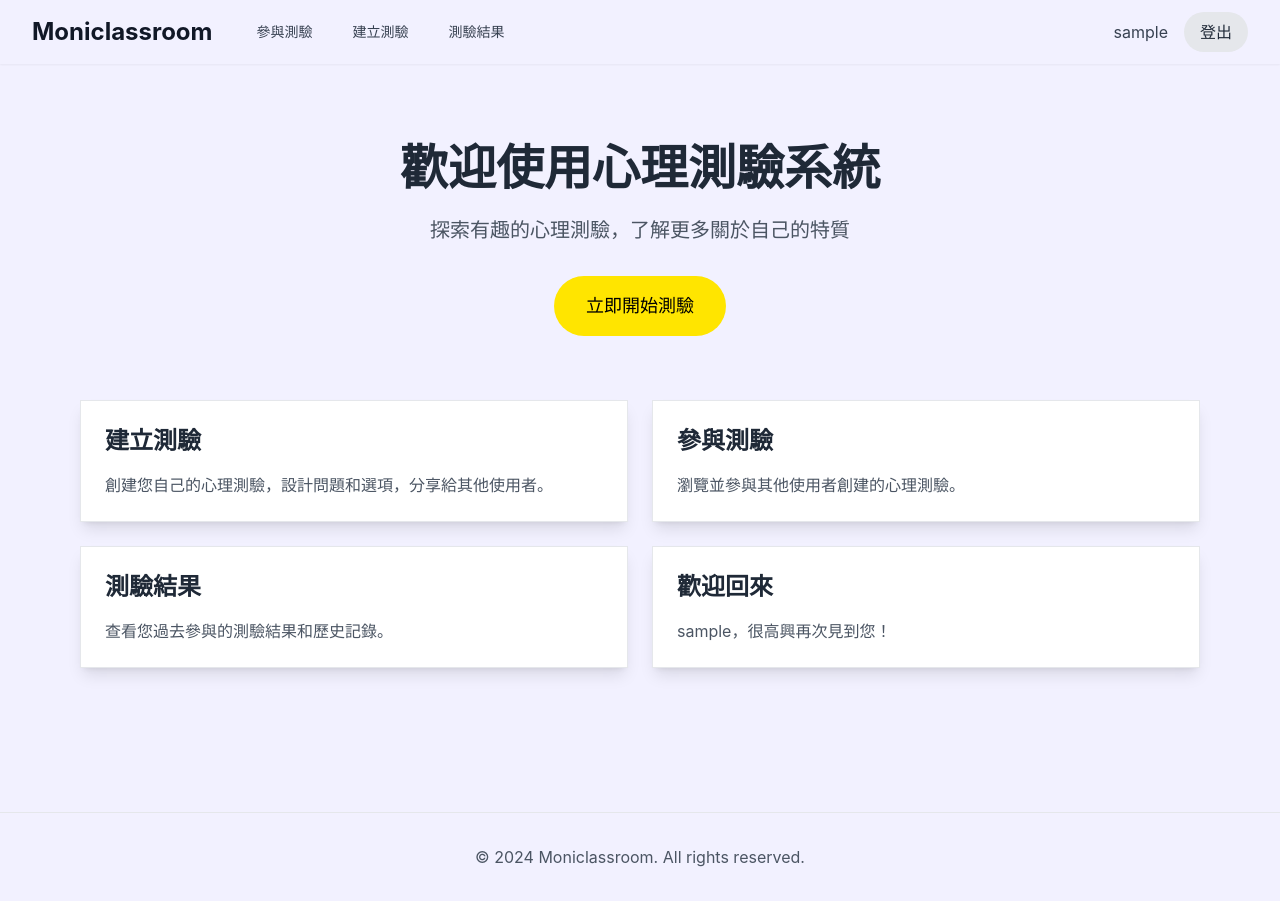
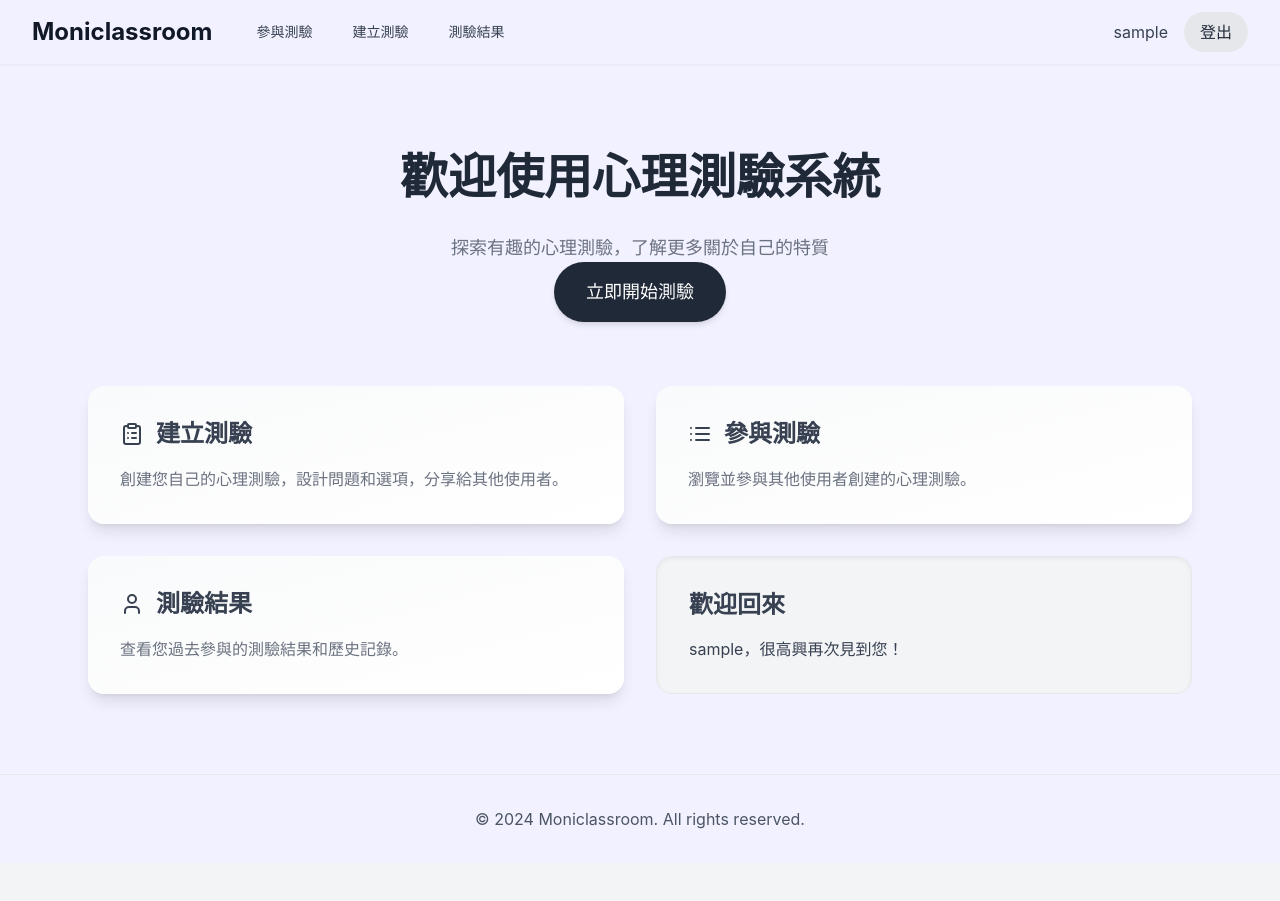
Before and after one commit to rongzunzzz/113-1-WebApp-Final, a React (Vite) app in the folder frontend/: page / in a window 1280 px wide. After the commit the page ends 863 px from the top, so only its background shows below. Built offline with nearby package versions, Linux system fonts and the light colour scheme; sample sign-in values are in the browser's storage.

Commit message:
very small frontend alter

```diff
--- a/frontend/src/components/TestCard.jsx
+++ b/frontend/src/components/TestCard.jsx
@@ -4,30 +4,30 @@ import { Trash2 } from 'lucide-react';
 
 export function TestCard({ test, isOwner, onDelete }) {
   return (
-    <div className="bg-white p-6 rounded-lg shadow-md border border-gray-200">
+    <div className="bg-white p-6 rounded-lg shadow-md border border-gray-200 hover:shadow-lg transition-shadow duration-300">
       <div className="flex justify-between items-center">
         <div>
-          <h2 className="text-xl font-semibold mb-2">{test.title}</h2>
+          <h2 className="text-xl font-semibold mb-2 text-gray-800">{test.title}</h2>
           <p className="text-gray-600">
             共 {test.questions.length} 個問題
           </p>
         </div>
         <div className="flex items-center space-x-2">
           <Link to={`/test/${test.testId}`}>
-            <Button className="bg-custom-secondary hover:bg-black hover:text-white">
+            <Button className="bg-custom-secondary hover:bg-black hover:text-white transition duration-300">
               開始測驗
             </Button>
           </Link>
           {isOwner && (
             <>
               <Link to={`/edit/${test.testId}`}>
-                <Button className="bg-custom-secondary hover:bg-black hover:text-white">
+                <Button className="bg-custom-secondary hover:bg-black hover:text-white transition duration-300">
                   編輯測驗
                 </Button>
               </Link>
               <Button
                 onClick={() => onDelete(test.testId, test.title)}
-                className="bg-white text-red-500 hover:bg-red-50"
+                className="bg-white text-red-500 hover:bg-red-50 hover:text-red-700 transition duration-300"
               >
                 <Trash2 className="h-5 w-5" />
               </Button>
--- a/frontend/src/components/TestSection.jsx
+++ b/frontend/src/components/TestSection.jsx
@@ -3,7 +3,7 @@ import { TestCard } from './TestCard';
 export function TestSection({ title, tests, isOwner, onDelete, emptyMessage }) {
   return (
     <div className="mb-8">
-      <h2 className="text-2xl font-bold mb-6">{title}</h2>
+      <h2 className="text-2xl font-bold mb-6 text-gray-800">{title}</h2>
       {tests.length > 0 ? (
         <div className="space-y-4">
           {tests.map((test, i) => (
@@ -12,6 +12,7 @@ export function TestSection({ title, tests, isOwner, onDelete, emptyMessage }) {
               test={test}
               isOwner={isOwner}
               onDelete={onDelete}
+              className="hover:shadow-lg transition-shadow duration-300 rounded-lg border border-gray-200"
             />
           ))}
         </div>
--- a/frontend/src/pages/Home.jsx
+++ b/frontend/src/pages/Home.jsx
@@ -2,41 +2,43 @@ import { Link } from 'react-router-dom';
 import { useAuth } from '../context/AuthContext';
 import { useTest } from '../context/TestContext';
 import { Button } from '../components/ui/button';
-import { ArrowRight } from 'lucide-react'; // 引入箭頭圖標
+import { ArrowRight, User, List, ClipboardList } from 'lucide-react';
 
 export default function Home() {
   const { user } = useAuth();
   const { savedTests } = useTest();
 
-  // 只顯示最新的4個測驗
   const recentTests = savedTests.slice(-4);
 
   return (
-    <div className="max-w-6xl mx-auto px-4 py-12">
+    <div className="max-w-6xl mx-auto px-6 py-12 space-y-16">
       {/* Hero Section */}
-      <div className="text-center mb-16">
-        <h1 className="text-4xl md:text-5xl font-bold mb-6">
+      <section className="text-center space-y-6">
+        <h1 className="text-5xl font-bold text-gray-800 leading-snug">
           歡迎使用心理測驗系統
         </h1>
-        <p className="text-xl text-gray-600 mb-8">
+        <p className="text-lg text-gray-500">
           探索有趣的心理測驗，了解更多關於自己的特質
         </p>
         <Link to="/tests">
-          <Button className="bg-custom-secondary hover:bg-black hover:text-white text-lg px-8 py-4">
+          <Button className="bg-gray-800 text-white hover:bg-gray-900 text-lg px-8 py-4 rounded-full shadow-md">
             立即開始測驗
           </Button>
         </Link>
-      </div>
+      </section>
 
       {/* 功能卡片區 */}
-      <div className="grid md:grid-cols-2 gap-6 mb-16">
+      <section className="grid md:grid-cols-2 gap-8">
         {user && (
           <Link
             to="/create"
-            className="bg-white p-6 rounded-lg shadow-lg hover:shadow-xl transition-all duration-300 border border-gray-200 hover:border-gray-300"
+            className="bg-gradient-to-br from-gray-50 to-white p-8 rounded-2xl shadow-lg hover:shadow-xl transition-all hover:-translate-y-2"
           >
-            <h2 className="text-2xl font-semibold mb-4">建立測驗</h2>
-            <p className="text-gray-600">
+            <div className="flex items-center space-x-3 mb-4">
+              <ClipboardList className="w-6 h-6 text-gray-700" />
+              <h2 className="text-2xl font-bold text-gray-700">建立測驗</h2>
+            </div>
+            <p className="text-gray-500 leading-relaxed">
               創建您自己的心理測驗，設計問題和選項，分享給其他使用者。
             </p>
           </Link>
@@ -44,10 +46,13 @@ export default function Home() {
 
         <Link
           to="/tests"
-          className="bg-white p-6 rounded-lg shadow-lg hover:shadow-xl transition-all duration-300 border border-gray-200 hover:border-gray-300"
+          className="bg-gradient-to-br from-gray-50 to-white p-8 rounded-2xl shadow-lg hover:shadow-xl transition-all hover:-translate-y-2"
         >
-          <h2 className="text-2xl font-semibold mb-4">參與測驗</h2>
-          <p className="text-gray-600">
+          <div className="flex items-center space-x-3 mb-4">
+            <List className="w-6 h-6 text-gray-700" />
+            <h2 className="text-2xl font-bold text-gray-700">參與測驗</h2>
+          </div>
+          <p className="text-gray-500 leading-relaxed">
             瀏覽並參與其他使用者創建的心理測驗。
           </p>
         </Link>
@@ -55,36 +60,37 @@ export default function Home() {
         {user && (
           <Link
             to="/results"
-            className="bg-white p-6 rounded-lg shadow-lg hover:shadow-xl transition-all duration-300 border border-gray-200 hover:border-gray-300"
+            className="bg-gradient-to-br from-gray-50 to-white p-8 rounded-2xl shadow-lg hover:shadow-xl transition-all hover:-translate-y-2"
           >
-            <h2 className="text-2xl font-semibold mb-4">測驗結果</h2>
-            <p className="text-gray-600">
+            <div className="flex items-center space-x-3 mb-4">
+              <User className="w-6 h-6 text-gray-700" />
+              <h2 className="text-2xl font-bold text-gray-700">測驗結果</h2>
+            </div>
+            <p className="text-gray-500 leading-relaxed">
               查看您過去參與的測驗結果和歷史記錄。
             </p>
           </Link>
         )}
 
         {user && (
-          <div className="bg-white p-6 rounded-lg shadow-lg border border-gray-200">
+          <div className="bg-gray-100 p-8 rounded-2xl shadow-inner text-gray-700 border border-gray-200">
             <h2 className="text-2xl font-semibold mb-4">歡迎回來</h2>
-            <p className="text-gray-600">
-              {user.username}，很高興再次見到您！
-            </p>
+            <p>{user.username}，很高興再次見到您！</p>
           </div>
         )}
-      </div>
+      </section>
 
       {/* 熱門測驗區 */}
       {savedTests.length > 0 && (
-        <div className="bg-white p-8 rounded-lg shadow-lg border border-gray-200">
+        <section className="bg-white p-8 rounded-2xl shadow-lg border border-gray-100">
           <div className="flex justify-between items-center mb-6">
-            <h2 className="text-2xl font-bold">熱門測驗</h2>
+            <h2 className="text-3xl font-bold text-gray-700">熱門測驗</h2>
             <Link
               to="/tests"
-              className="text-custom-secondary hover:text-black flex items-center"
+              className="text-gray-500 hover:text-gray-700 flex items-center space-x-1"
             >
-              查看全部
-              <ArrowRight className="w-4 h-4 ml-1" />
+              <span>查看全部</span>
+              <ArrowRight className="w-5 h-5" />
             </Link>
           </div>
 
@@ -93,33 +99,31 @@ export default function Home() {
               <Link
                 key={test.id}
                 to={`/test/${test.id}`}
-                className="group relative bg-gray-50 p-6 rounded-lg hover:shadow-md transition-all duration-300"
+                className="group relative bg-gradient-to-br from-gray-50 to-white p-6 rounded-2xl shadow-md hover:shadow-lg transition-transform transform hover:-translate-y-2"
               >
                 {test.backgroundImage && (
                   <div
-                    className="absolute inset-0 rounded-lg opacity-10 group-hover:opacity-20 transition-opacity duration-300"
+                    className="absolute inset-0 rounded-2xl opacity-10 group-hover:opacity-20 transition-opacity duration-300"
                     style={{
                       backgroundImage: `url(${test.backgroundImage})`,
                       backgroundSize: 'cover',
-                      backgroundPosition: 'center'
+                      backgroundPosition: 'center',
                     }}
                   />
                 )}
                 <div className="relative">
-                  <h3 className="text-xl font-semibold mb-2 group-hover:text-custom-secondary transition-colors">
+                  <h3 className="text-xl font-semibold text-gray-700 mb-2 group-hover:text-gray-900 transition-colors">
                     {test.title}
                   </h3>
-                  <p className="text-gray-600 mb-4">
-                    {test.questions.length} 個問題
-                  </p>
-                  <Button className="w-full bg-custom-secondary hover:bg-black hover:text-white">
+                  <p className="text-gray-500">{test.questions.length} 個問題</p>
+                  <Button className="mt-4 w-full bg-gray-800 text-white hover:bg-gray-900 rounded-full">
                     開始測驗
                   </Button>
                 </div>
               </Link>
             ))}
           </div>
-        </div>
+        </section>
       )}
     </div>
   );
--- a/frontend/src/pages/Tests.jsx
+++ b/frontend/src/pages/Tests.jsx
@@ -3,10 +3,13 @@ import axios from 'axios';
 import { useTest } from '../context/TestContext';
 import { useAuth } from '../context/AuthContext';
 import { TestSection } from '../components/TestSection';
+import { Trash2, FileText } from 'lucide-react';
 
 export default function Tests() {
   const { user } = useAuth();
   const { deleteTest, displayedTests, setDisplayedTests } = useTest();
+  const [myTests, setMyTests] = useState([]);
+  const [othersTests, setOtherTests] = useState([]);
 
   const handleDelete = async (testId, testTitle) => {
     if (window.confirm(`確定要刪除「${testTitle}」這個測驗嗎？`)) {
@@ -21,6 +24,8 @@ export default function Tests() {
         if (success) {
           console.log(message);
           setDisplayedTests(allTests);
+          setMyTests(allTests.filter((test) => test.userId === user.userId));
+          setOtherTests(allTests.filter((test) => test.userId !== user.userId));
         }
       } catch (error) {
         console.error('Error fetching tests:', error);
@@ -28,30 +33,60 @@ export default function Tests() {
     };
 
     fetchTests();
-  }, [displayedTests]);
-
-  const myTests = displayedTests.filter(test => test.userId === user.userId);
-  const othersTests = displayedTests.filter(test => test.userId !== user.userId);
+  }, []);
 
   return (
-    <div className="max-w-4xl mx-auto">
-      <h1 className="text-2xl font-bold mb-6">可用測驗</h1>
+    <div className="container mx-auto px-4 py-8 min-h-screen">
+      <div className="max-w-4xl mx-auto bg-white shadow-lg rounded-2xl p-8 space-y-8">
+        {/* Header */}
+        <div className="flex items-center space-x-4 border-b pb-4">
+          <FileText className="w-10 h-10 text-blue-500" />
+          <h1 className="text-3xl font-extrabold text-gray-800">可用測驗</h1>
+        </div>
 
+        {/* My Tests Section */}
         <TestSection
           title="我的測驗"
           tests={myTests}
           isOwner={true}
           onDelete={handleDelete}
           emptyMessage="你還沒有建立任何測驗"
+          renderCustom={(test) => (
+            <div className="bg-gray-50 rounded-xl p-4 flex items-center justify-between hover:bg-gray-100 transition-colors duration-300 shadow-sm hover:shadow-md transform hover:scale-[1.02]">
+              <div>
+                <h2 className="text-lg font-semibold text-gray-800">{test.title}</h2>
+                <p className="text-sm text-gray-600">
+                  建立日期: {new Date(test.createdAt).toLocaleDateString()}
+                </p>
+              </div>
+              <button
+                onClick={() => handleDelete(test.id, test.title)}
+                className="text-red-500 hover:text-red-700 hover:bg-red-100 p-2 rounded-full transition-colors duration-300"
+                aria-label="刪除測驗"
+              >
+                <Trash2 className="w-5 h-5" />
+              </button>
+            </div>
+          )}
         />
 
+        {/* Other Tests Section */}
         <TestSection
           title="其他測驗"
           tests={othersTests}
           isOwner={false}
           onDelete={handleDelete}
           emptyMessage="目前沒有其他人的測驗"
+          renderCustom={(test) => (
+            <div className="bg-gray-50 rounded-xl p-4 flex items-center hover:bg-gray-100 transition-colors duration-300 shadow-sm hover:shadow-md transform hover:scale-[1.02]">
+              <div>
+                <h2 className="text-lg font-semibold text-gray-800">{test.title}</h2>
+                <p className="text-sm text-gray-600">作者: {test.userName}</p>
+              </div>
+            </div>
+          )}
         />
+      </div>
     </div>
   );
 }
```
Lines whose indentation alone changed are shown as unchanged.
